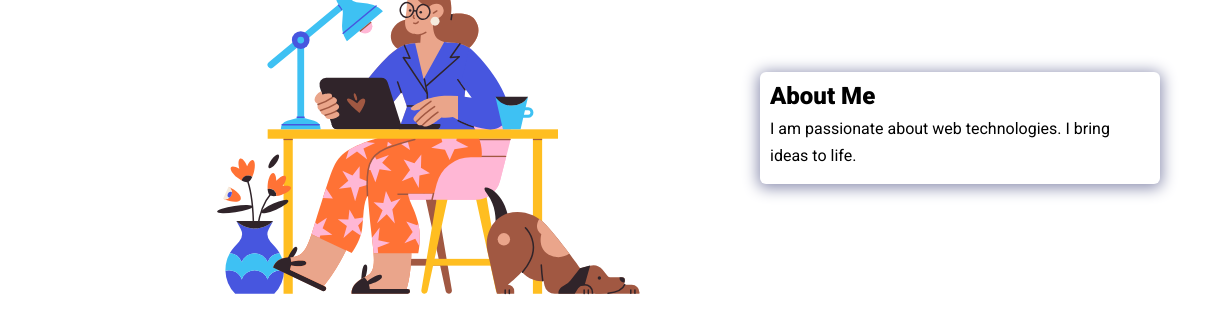
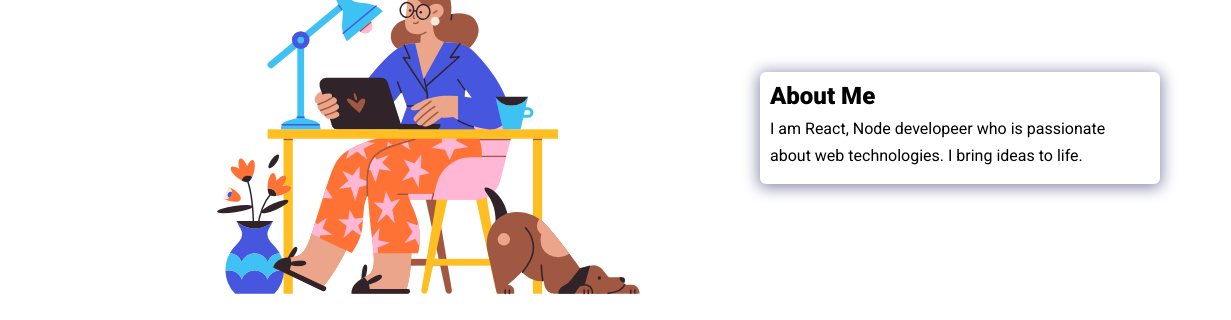
Before and after one commit to prasanna-emmadi/prasanna-portfolio, a plain HTML site: page index.html in a window 1280 px wide. Shown: the part 248-568 px from the top of the page, 0-1231 px from the left. Drawn offline with nearby package versions, Linux system fonts and the light colour scheme.

Commit message:
Updating description

```diff
--- a/index.html
+++ b/index.html
@@ -40,7 +40,7 @@
     <div class="bio animate__animated animate__shakeX">
       <h2 class="bio-title">About Me</h2>
       <p class="bio-text">
-        I am passionate about web technologies. I bring ideas to life.
+        I am React, Node developeer who is passionate about web technologies. I bring ideas to life.
       </p>
     </div>
   </section>
```
